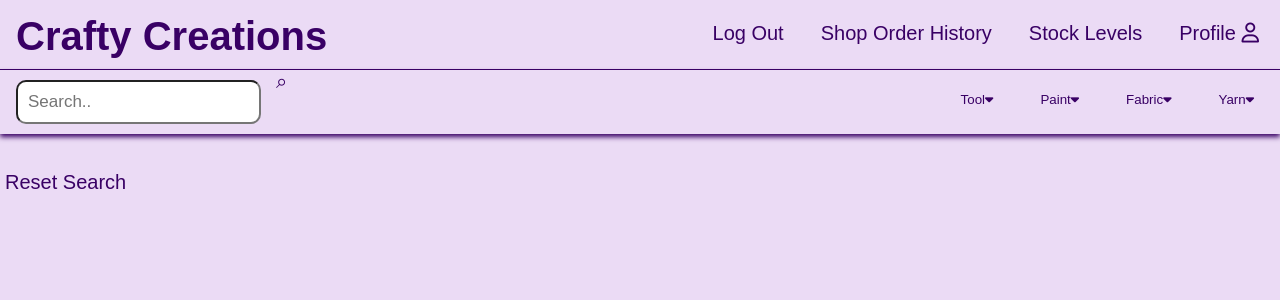
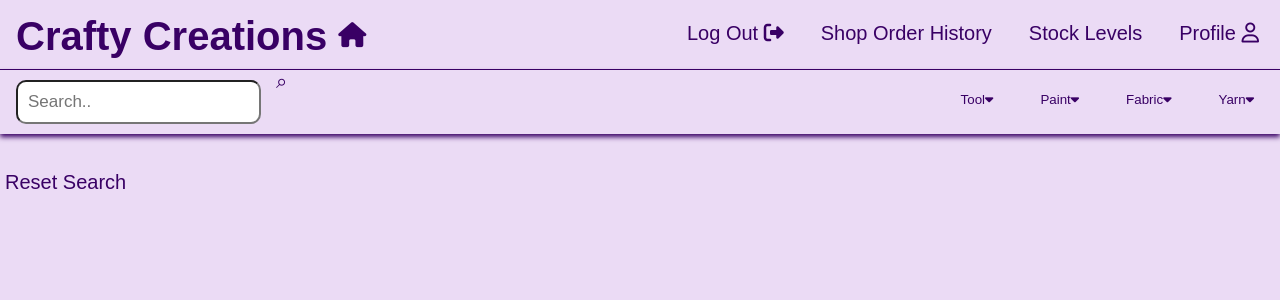
Before and after one commit to ldamps/Crafty-Creations, a PHP site: page /index.php in a window 1280 px wide. Shown: the top 300 px of the page. Run offline with PHP 8.4, Linux system fonts and the light colour scheme; a user stored in the database is signed in; data comes from the database, SQL or seed files in the repository; some libraries are stand-ins or nearby versions.

Commit message:
adding icons

```diff
--- a/navBar.php
+++ b/navBar.php
@@ -10,7 +10,7 @@
 </head>
 <body>
     <nav id ="help" class="topnav">
-        <a class="company" href="index.php">Crafty Creations</a>
+        <a class="company" href="index.php">Crafty Creations <i class="fa-solid fa-house fa-2xs"></i></a>
         <ul>
         <?php
             session_start();
@@ -52,7 +52,7 @@
                 }
                 // https://forums.phpfreaks.com/topic/71426-solved-sending-post-data-using-a-hyperlink/
                 echo "<form id='form' name='logoutForm' method='post'><input type='hidden' name='logout' value='true'></form>
-                <a id='logout' class='button' onclick='submit();' href='javascript:;' >Log Out</a>";
+                <a id='logout' class='button' onclick='submit();' href='javascript:;' >Log Out <i class='fa-solid fa-right-from-bracket'></i></a>";
             } else {
                 echo "<a class='button' href='loginPage.php'>log in | sign up <i class='fa-solid fa-lock'></i></a>";
                 echo    '<a class="button" href="basket.php" >Basket <i class="fa-solid fa-basket-shopping"></i></a>';
```
